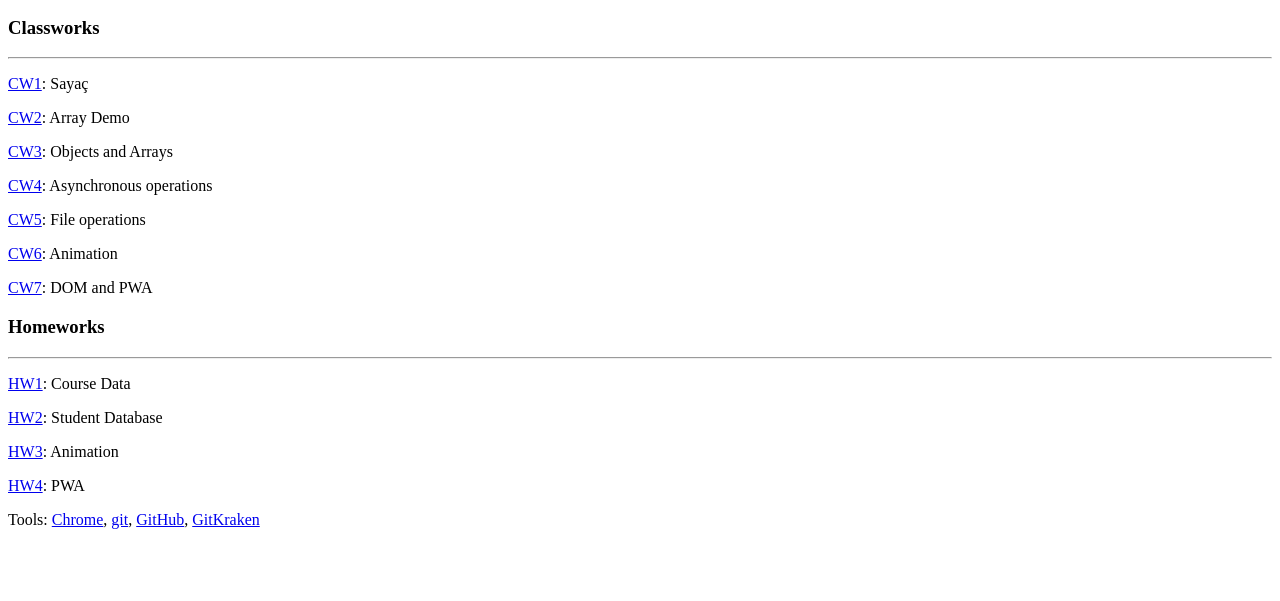
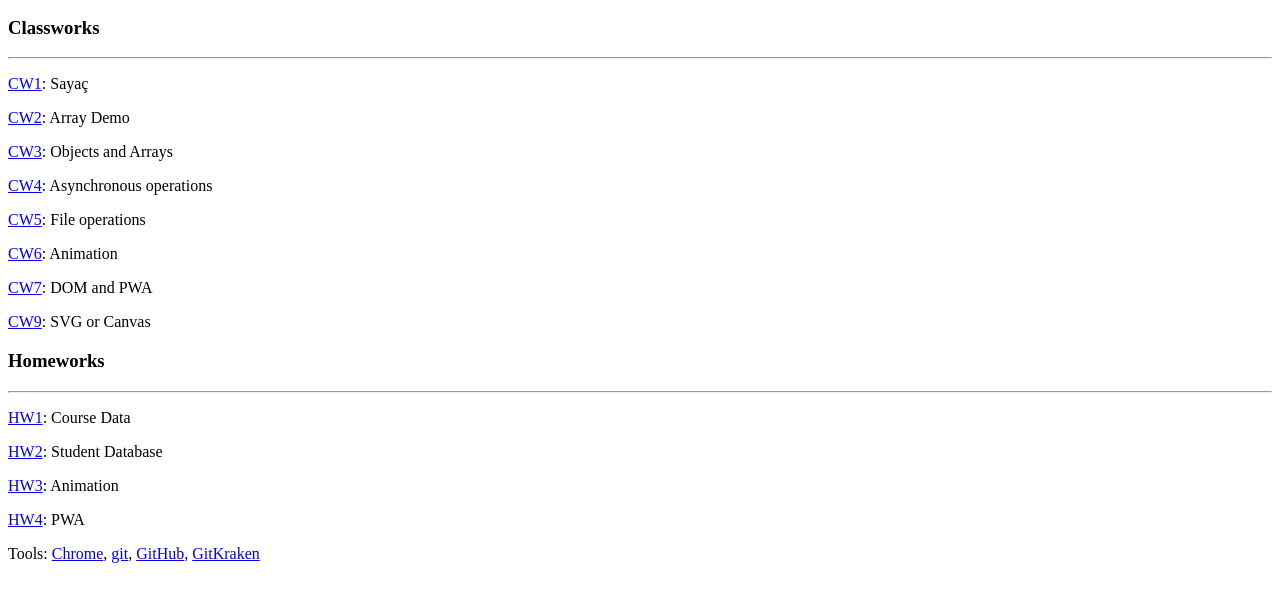
Before and after one commit to enesbehlul/Advanced_Programming, a plain HTML site: page index.html in a window 1280 px wide. Shown: the part 87-688 px from the top of the page. Drawn offline with Linux system fonts and the light colour scheme.

Commit message:
index.html updated

```diff
--- a/index.html
+++ b/index.html
@@ -39,6 +39,8 @@
 
 <p><a href="https://enesbehlul.github.io/Advanced_Programming/ClassWorks/CW7/table.html">CW7</a>: DOM and PWA</p>
 
+<p><a href="https://enesbehlul.github.io/Advanced_Programming/ClassWorks/CW9/Graphics.html">CW9</a>: SVG or Canvas</p>
+
 <h3 id = "homeworks">Homeworks</h1>
 <hr>
 <p><a href="https://enesbehlul.github.io/Advanced_Programming/HomeWorks/Course_data.html">HW1</a>: Course Data</p>
```
